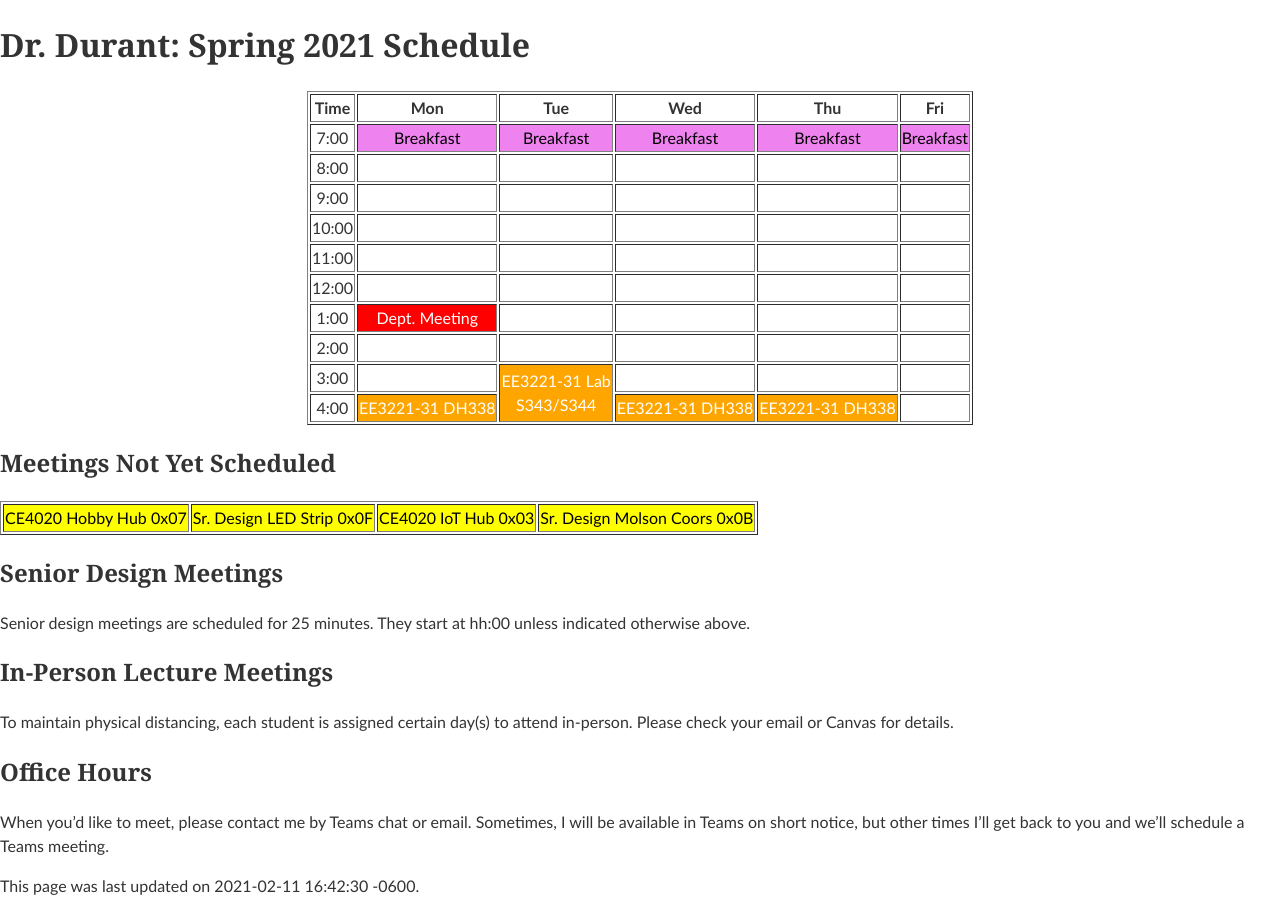
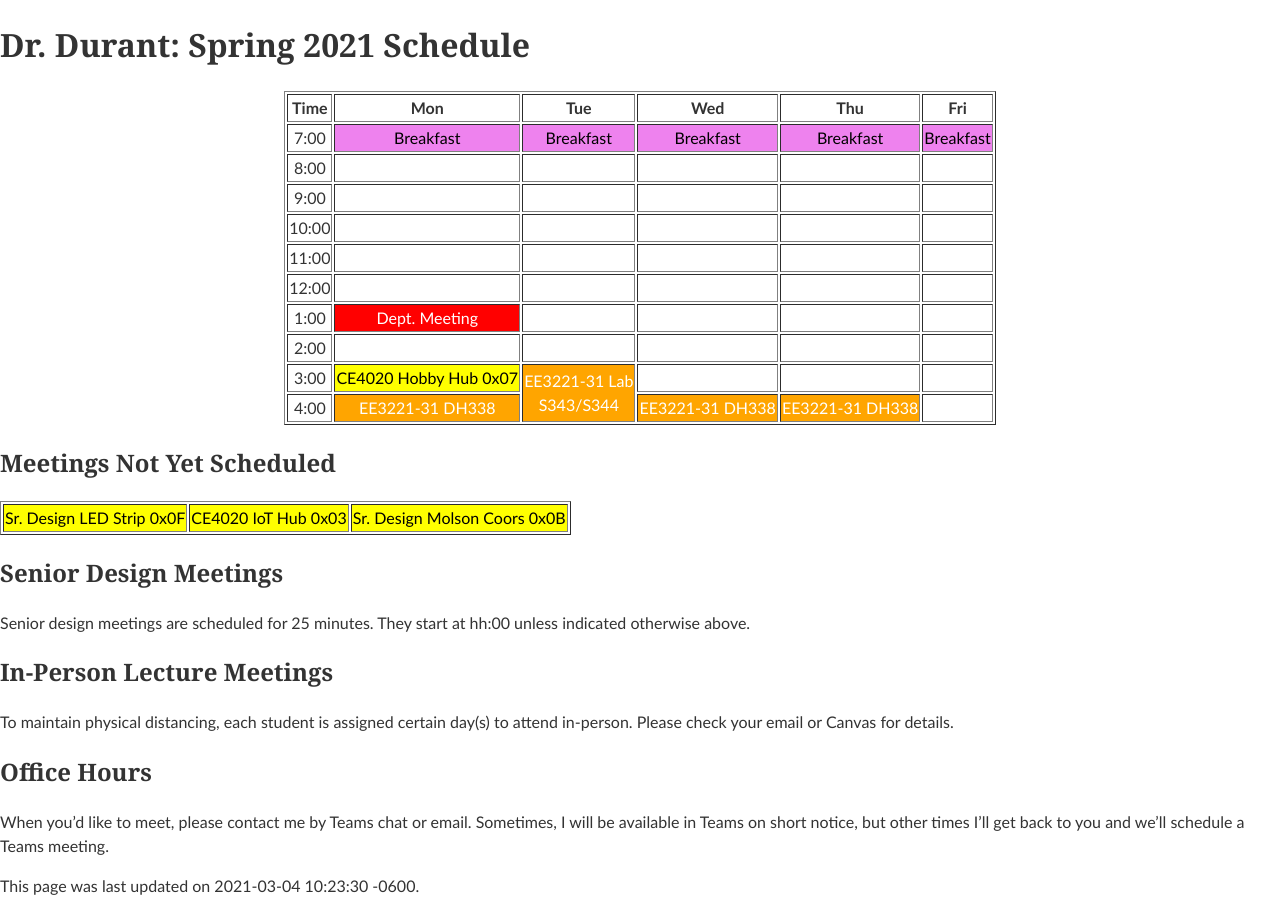
Before and after one commit to edurant/edurant.github.io, a Jekyll site: the page built from sched/s21.md, in a window 1280 px wide. Built offline with Jekyll 4.4.1, drawn with Linux system fonts in a browser that asks for light colours.

Commit message:
senior design scheduled 0x07

```diff
--- a/sched/s21.md
+++ b/sched/s21.md
@@ -1,6 +1,6 @@
 ---
 title: "Dr. Durant: Spring 2021 Schedule"
-date: 2021-02-11 16:42:30 -0600
+date: 2021-03-04 10:23:30 -0600
 ---
 
 <style type="text/css">
@@ -23,14 +23,13 @@ td.lunch  { background-color: violet;  color: black; }
 <tr><td>12:00</td>      <td>&nbsp;</td>                                 <td>&nbsp;</td>                                                 <td>&nbsp;</td>                                 <td>&nbsp;</td>                                 <td>&nbsp;</td>                     </tr>
 <tr><td>1:00</td>       <td class="am">Dept. Meeting</td>               <td>&nbsp;</td>                                                 <td>&nbsp;</td>                                 <td>&nbsp;</td>                                 <td>&nbsp;</td>                     </tr>
 <tr><td>2:00</td>       <td>&nbsp;</td>                                 <td>&nbsp;</td>                                                 <td>&nbsp;</td>                                 <td>&nbsp;</td>                                 <td>&nbsp;</td>                     </tr>
-<tr><td>3:00</td>       <td>&nbsp;</td>                                 <td class="ee3221" rowspan="2">EE3221-31 Lab<br/>S343/S344</td> <td>&nbsp;</td>                                 <td>&nbsp;</td>                                 <td>&nbsp;</td>                     </tr>
+<tr><td>3:00</td>       <td class="ce4020">CE4020 Hobby Hub 0x07</td>   <td class="ee3221" rowspan="2">EE3221-31 Lab<br/>S343/S344</td> <td>&nbsp;</td>                                 <td>&nbsp;</td>                                 <td>&nbsp;</td>                     </tr>
 <tr><td>4:00</td>       <td class="ee3221">EE3221-31&nbsp;DH338</td>                                                                    <td class="ee3221">EE3221-31&nbsp;DH338</td>    <td class="ee3221">EE3221-31&nbsp;DH338</td>    <td>&nbsp;</td>                     </tr>
 </table>
 </div>
 
 ## Meetings Not Yet Scheduled
 <table border><tr>
-<td class="ce4020">CE4020 Hobby Hub 0x07</td>
 <td class="ce4020">Sr. Design LED Strip 0x0F</td>
 <td class="ce4020">CE4020 IoT Hub 0x03</td>
 <td class="ce4020">Sr. Design Molson Coors 0x0B</td>
```
